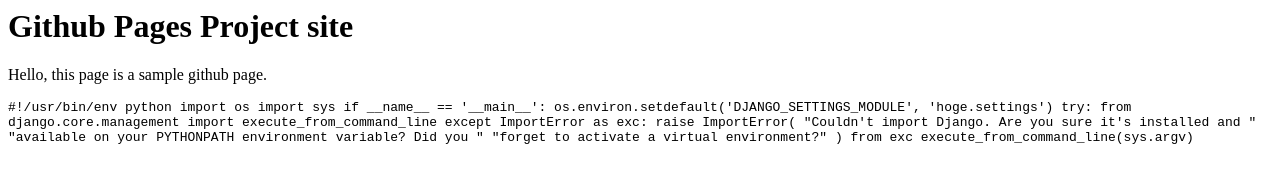
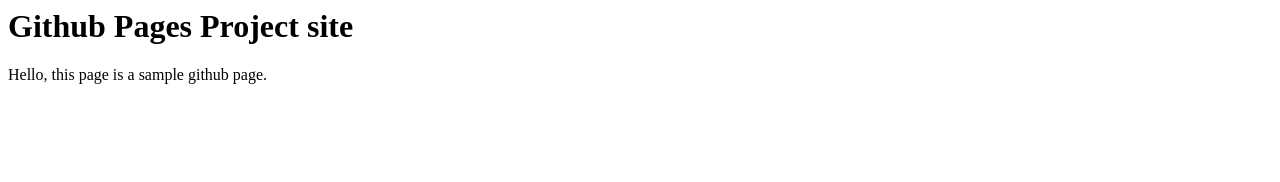
Before and after one commit to euonymus/githubpage_sample, a plain HTML site: page index.html in a window 1280 px wide. Drawn offline with Linux system fonts and the light colour scheme.

Commit message:
Update index.html

```diff
--- a/index.html
+++ b/index.html
@@ -3,21 +3,5 @@
         <h1>Github Pages Project site</h1>
 
         <p>Hello, this page is a sample github page.</p>
-        <code>#!/usr/bin/env python
-import os
-import sys
-
-if __name__ == '__main__':
-    os.environ.setdefault('DJANGO_SETTINGS_MODULE', 'hoge.settings')
-    try:
-        from django.core.management import execute_from_command_line
-    except ImportError as exc:
-        raise ImportError(
-            "Couldn't import Django. Are you sure it's installed and "
-            "available on your PYTHONPATH environment variable? Did you "
-            "forget to activate a virtual environment?"
-        ) from exc
-    execute_from_command_line(sys.argv)
-        </code>
     </body>
 </html>
```
